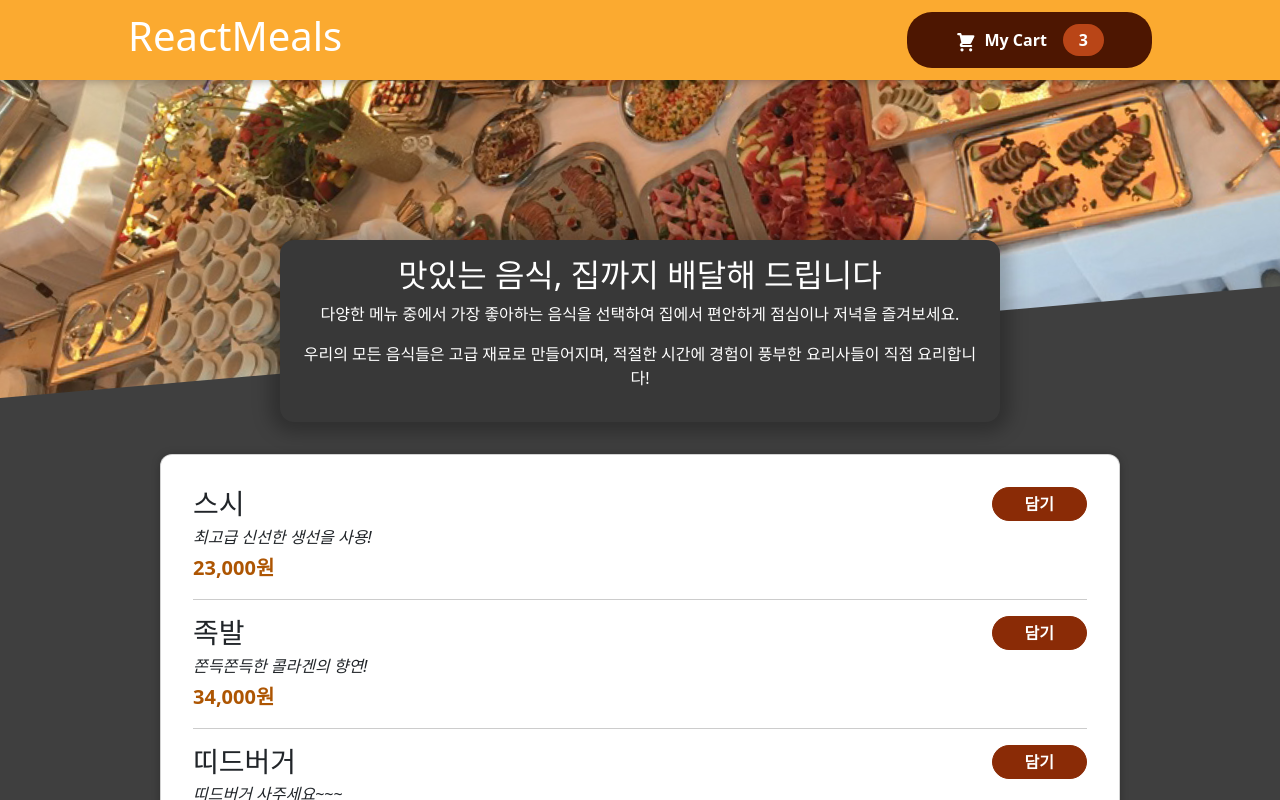
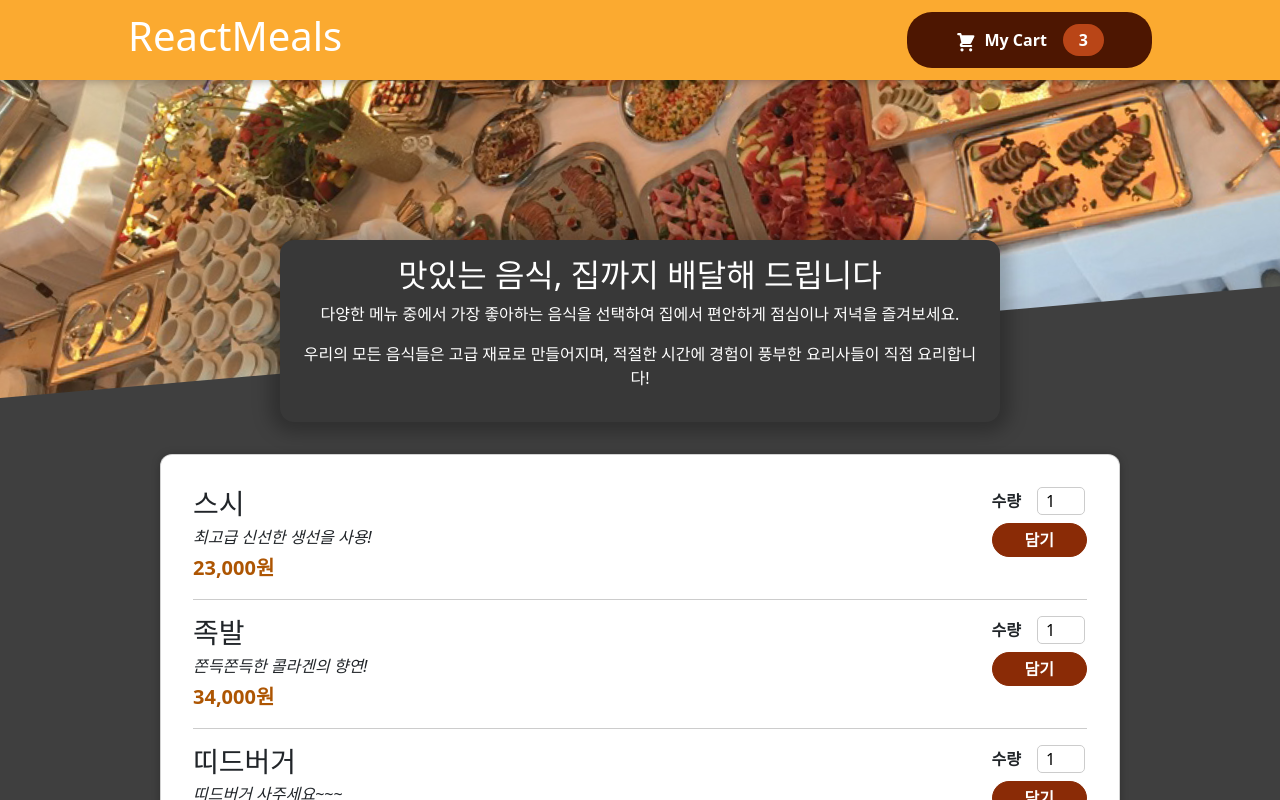
Before and after one commit to yocong/react-study-202406, a React (Create React App) app: page / in a window 1280 px wide. Shown: the top 800 px of the page. Built offline with nearby package versions, Linux system fonts and the light colour scheme; the HTML template or start-up script is replaced by a standard one.

Commit message:
# Input 컴포넌트 속성값 스프레드

```diff
--- a/src/components/Food/Meals/MealItem/MealItemForm.js
+++ b/src/components/Food/Meals/MealItem/MealItemForm.js
@@ -6,8 +6,18 @@
   return (
     <form className={styles.form}>
       {/* <Input
+        label='취미' inputAttr={{
+          id: 'amount_' + props.id,
+          type: 'checkbox',
+          min: '1',
+          max: '5',
+          step: '1',
+          defaultValue: '1',
+        }}
+      /> */}
+      <Input
         label='수량'
-        input={{
+        inputAttr={{
           id: 'amount_' + props.id,
           type: 'number',
           min: '1',
@@ -15,7 +25,7 @@
           step: '1',
           defaultValue: '1',
         }}
-      /> */}
+      />
       <button>담기</button>
     </form>
   );
--- a/src/components/UI/Input/Input.js
+++ b/src/components/UI/Input/Input.js
@@ -1,11 +1,11 @@
 import React from 'react'
 import styles from './Input.module.scss';
 
-const Input = ({ label }) => {
+const Input = ({ label, inputAttr }) => {
   return (
     <div className={styles.input}>
       <label>{label}</label>
-      <input />
+      <input {...inputAttr}/>
     </div>
   )
 }
```
